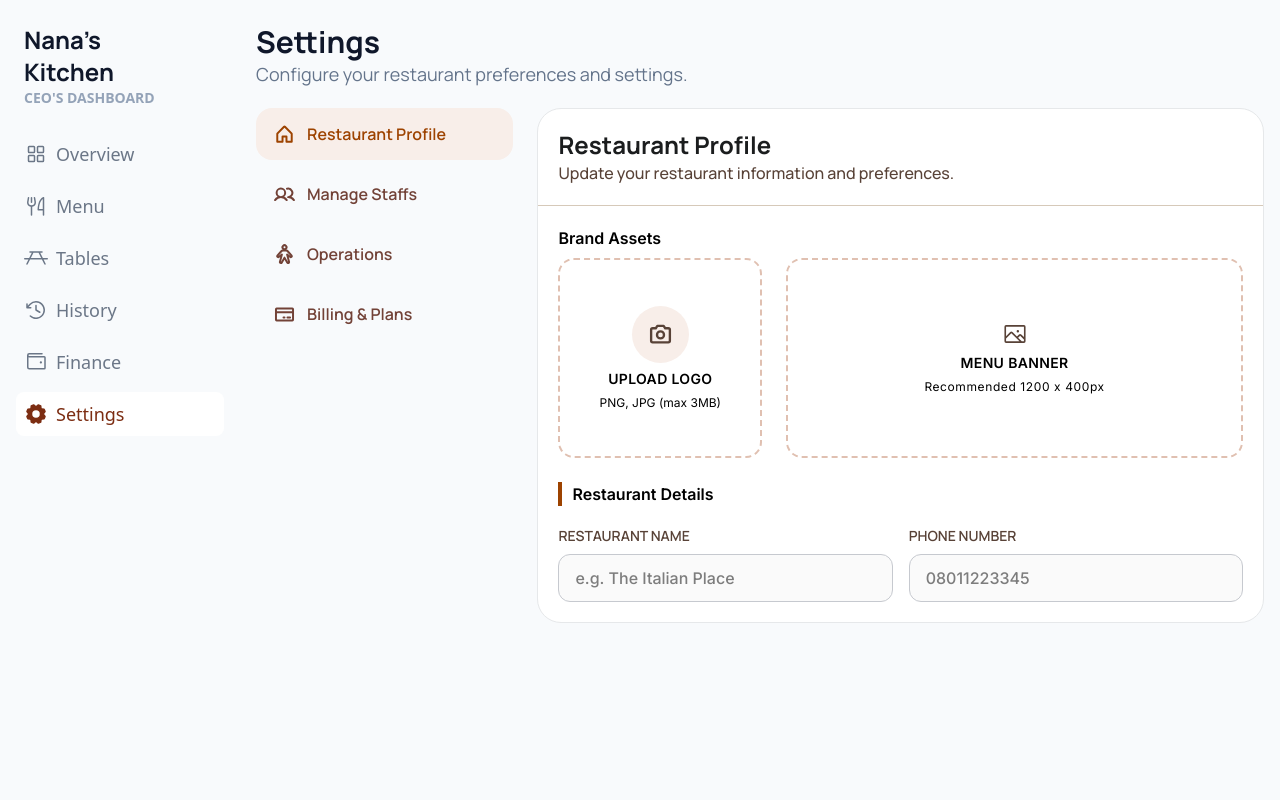
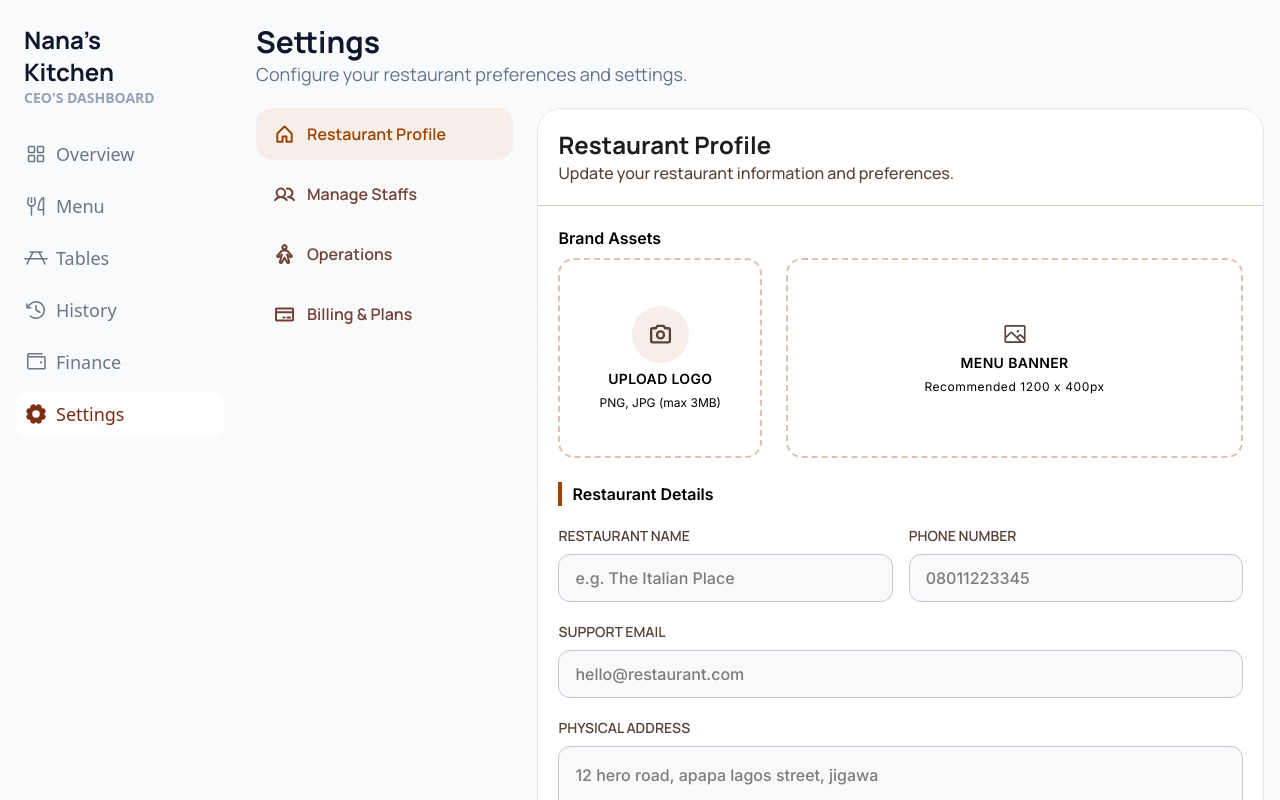
Before and after one commit to munachi821/Table-tap, a Next.js app: page /admin/settings in a window 1280 px wide. Built offline with nearby package versions, Linux system fonts and the light colour scheme.

Commit message:
done with the settings first tab UI

```diff
--- a/app/admin/settings/page.tsx
+++ b/app/admin/settings/page.tsx
@@ -79,6 +79,7 @@ const page = () => {
               <p className="border-l-4 border-[#9D4300] font-semibold pl-2.5 font-inter">
                 Restaurant Details
               </p>
+
               <div className="grid grid-cols-2 gap-4 mt-5">
                 <div className="space-y-2">
                   <label
@@ -90,7 +91,7 @@ const page = () => {
                   <input
                     type="text"
                     id="name"
-                    className="w-full h-12 px-4 rounded-xl border border-[#C6C9CF] bg-[#FAFAFA] font-inter font-medium text-base focus:outline-[#9D4300]"
+                    className="w-full h-12 px-4 rounded-xl border border-[#C6C9CF] bg-[#F7F9FB] font-inter font-medium text-base focus:outline-[#9D4300]"
                     placeholder="e.g. The Italian Place"
                   />
                 </div>
@@ -105,11 +106,69 @@ const page = () => {
                   <input
                     type="number"
                     id="number"
-                    className="w-full h-12 px-4 rounded-xl border border-[#C6C9CF] bg-[#FAFAFA] font-inter font-medium text-base focus:outline-[#9D4300]"
+                    className="w-full h-12 px-4 rounded-xl border border-[#C6C9CF] bg-[#F7F9FB] font-inter font-medium text-base focus:outline-[#9D4300]"
                     placeholder="08011223345"
                   />
                 </div>
               </div>
+
+              <div className="mt-5">
+                <label
+                  htmlFor="support"
+                  className="text-[#584237] text-sm font-semibold mb-2 block"
+                >
+                  SUPPORT EMAIL
+                </label>
+                <input
+                  type="text"
+                  id="support"
+                  className="w-full h-12 px-4 rounded-xl border border-[#C6C9CF] bg-[#F7F9FB] font-inter font-medium text-base focus:outline-[#9D4300]"
+                  placeholder="hello@restaurant.com"
+                />
+              </div>
+
+              <div className="mt-5">
+                <label
+                  htmlFor="address"
+                  className="text-[#584237] text-sm font-semibold mb-2 block"
+                >
+                  PHYSICAL ADDRESS
+                </label>
+                <textarea
+                  id="support"
+                  className="w-full h-18 p-4! rounded-xl border border-[#C6C9CF] bg-[#F7F9FB] font-inter font-medium text-base focus:outline-[#9D4300]"
+                  rows={10}
+                  placeholder="12 hero road, apapa lagos street, jigawa"
+                />
+              </div>
+            </div>
+
+            <p className="border-l-4 border-[#9D4300] font-semibold pl-2.5 font-inter mt-6">
+              Legal Information
+            </p>
+
+            <div className="mt-5">
+              <label
+                htmlFor="tax-no"
+                className="text-[#584237] text-sm font-semibold mb-2 block"
+              >
+                Tax Identification Number (TIN) / VAT
+              </label>
+              <input
+                type="text"
+                id="tax-no"
+                className="w-1/2 h-12 px-4 rounded-xl border border-[#C6C9CF] bg-[#F7F9FB] font-inter font-medium text-base focus:outline-[#9D4300]"
+                placeholder="1122-3348221"
+              />
+            </div>
+
+            <div className="mt-6 border-t border-[#F2F4F6] pt-5 flex justify-end gap-4">
+              <button className="px-4 py-2 rounded-full text-[#9D4300] hover:text-gray-700 hover:bg-[#C6C9CF] text-[14px] font-semibold cursor-pointer">
+                Discard
+              </button>
+              <button className="bg-[#9D4300] px-4 py-2 rounded-full text-white text-[14px] font-semibold cursor-pointer">
+                Save Changes
+              </button>
             </div>
           </form>
         </div>
```
